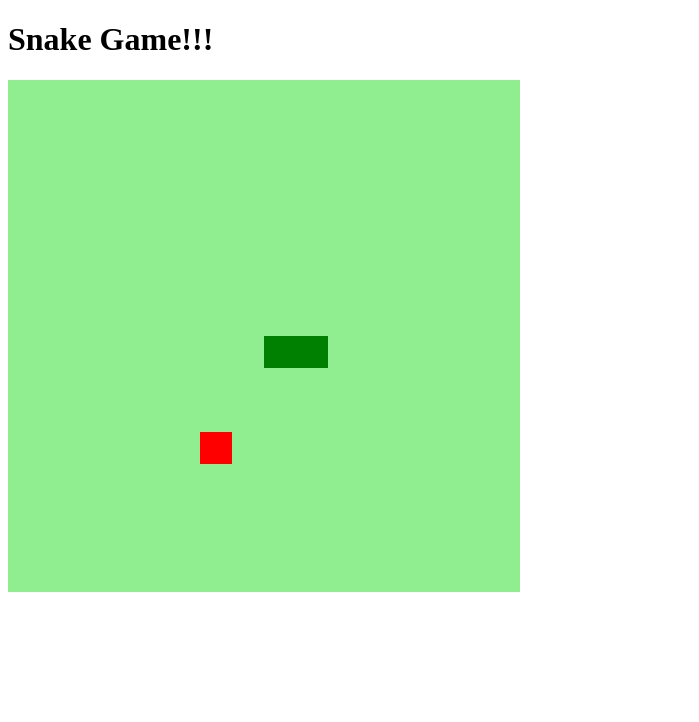
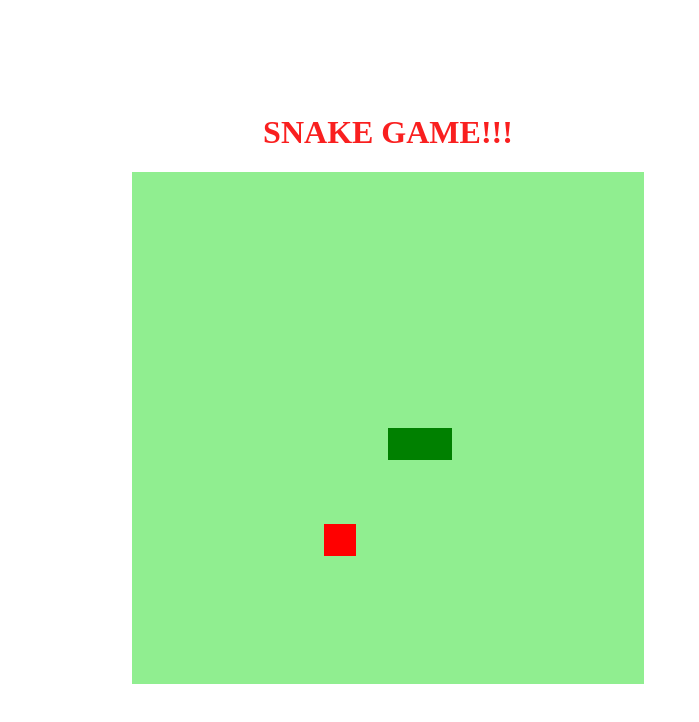
Before and after one commit to DavidsonMS/jogo_da_cobrinha, a plain HTML site: page index.html in a window 1280 px wide. Shown: the whole page, without its empty margins (0-699 px from the left). Drawn offline with Linux system fonts and the light colour scheme.

Commit message:
Adicionar estilo ao body - Aula Final

```diff
--- a/index.html
+++ b/index.html
@@ -9,7 +9,7 @@
     <title>Snake Game</title>
 </head>
 <body>
-    <h1>Snake Game!!!</h1>
+    <h1>SNAKE GAME!!!</h1>
     <canvas id="snake" width="512" height="512"></canvas>
 </body>
 </html>
--- a/style.css
+++ b/style.css
@@ -1,3 +1,9 @@
 body{
-
+    height: 95vh;
+    width: 95vh;
+    display: flex;
+    justify-content: center;
+    align-items: center;
+    flex-direction: column;
+    color: rgba(248, 11, 11, 0.918);
 }
```
